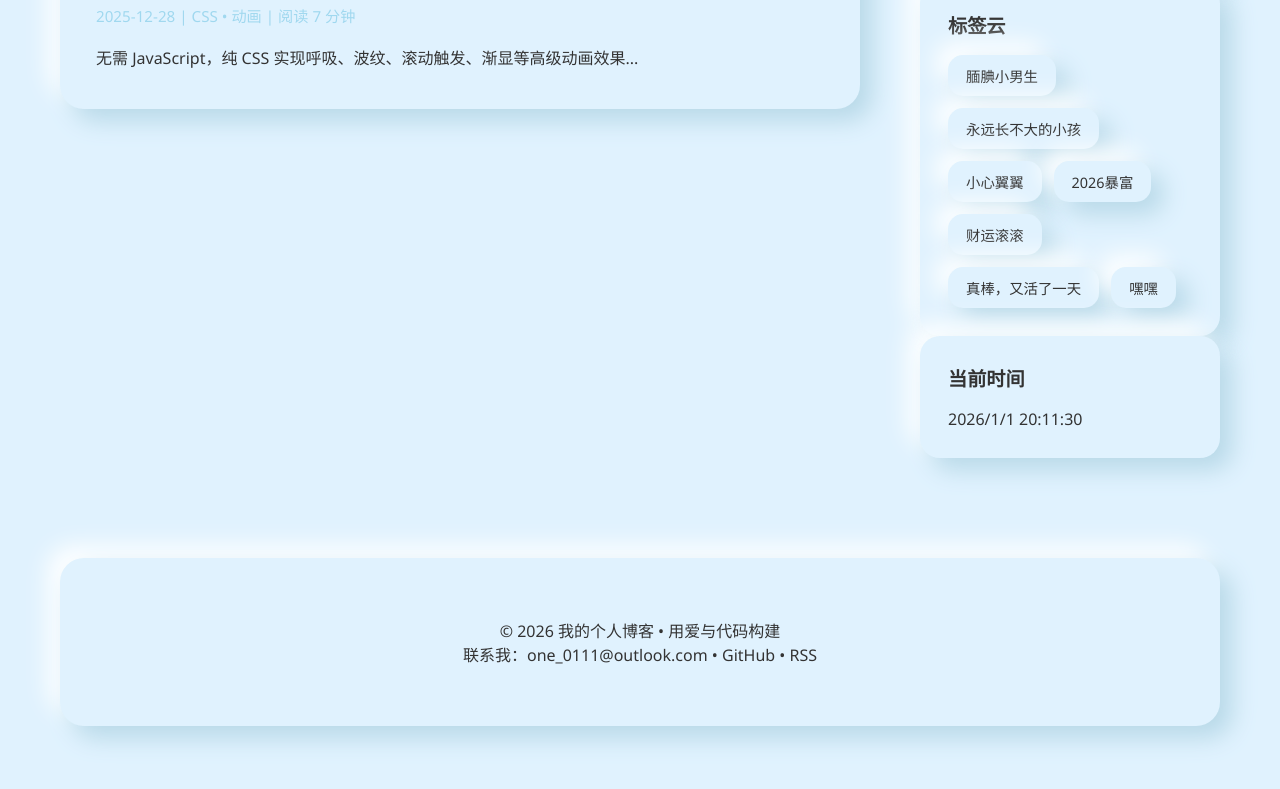
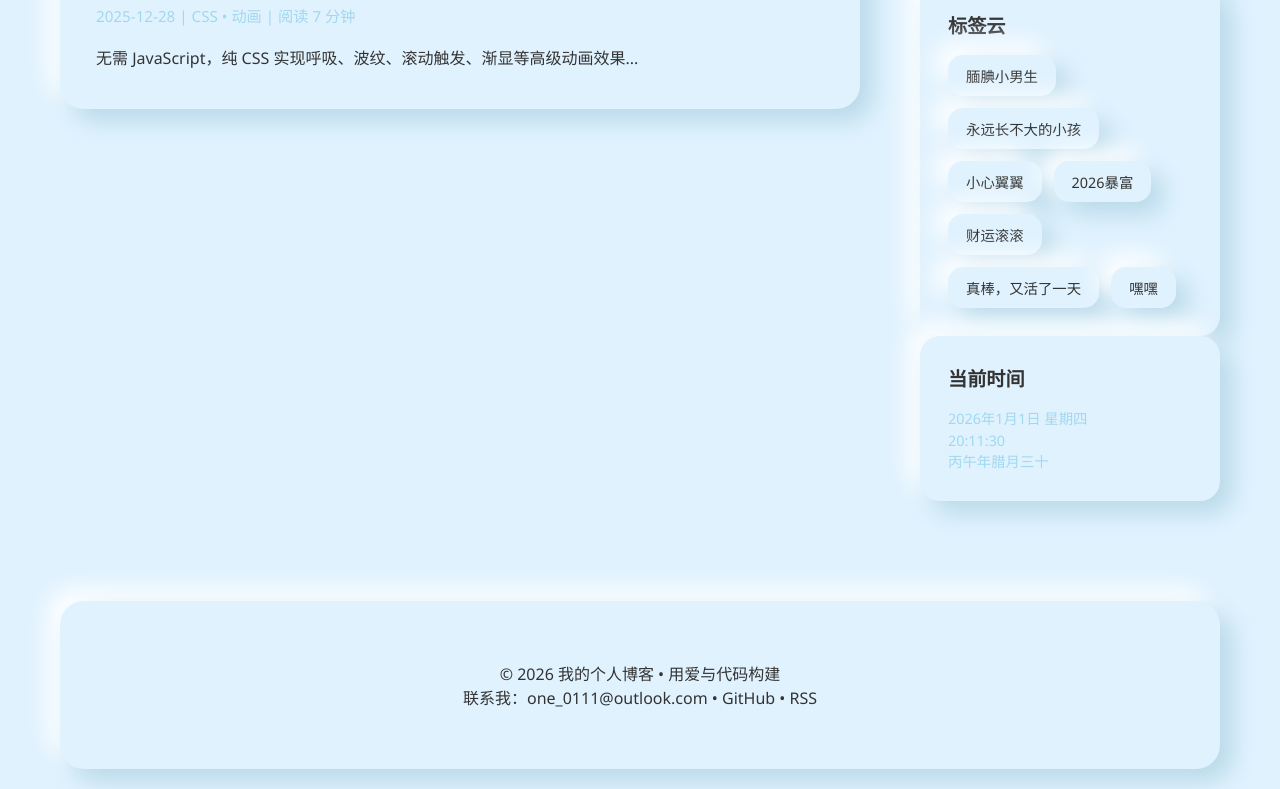
Before and after one commit to nuoyi01/nuoyi01.github.io, a plain HTML site: page index.html in a window 1280 px wide. Shown: the part 1376-2165 px from the top of the page. Before the commit the page ends 2122 px from the top, so only its background shows below. Drawn offline with Linux system fonts and the light colour scheme.

Commit message:
增强时间显示功能：添加阳历年月、24时制、农历，并优化布局

```diff
--- a/script.js
+++ b/script.js
@@ -10,11 +10,45 @@ document.querySelectorAll('.post-card, .widget').forEach(el => {
     observer.observe(el);
 });
 
+// 农历计算函数（简化版本）
+function getLunarDate(year, month, day) {
+    const lunarYears = ['甲子', '乙丑', '丙寅', '丁卯', '戊辰', '己巳', '庚午', '辛未', '壬申', '癸酉', '甲戌', '乙亥', '丙子', '丁丑', '戊寅', '己卯', '庚辰', '辛巳', '壬午', '癸未', '甲申', '乙酉', '丙戌', '丁亥', '戊子', '己丑', '庚寅', '辛卯', '壬辰', '癸巳', '甲午', '乙未', '丙申', '丁酉', '戊戌', '己亥', '庚子', '辛丑', '壬寅', '癸卯', '甲辰', '乙巳', '丙午', '丁未', '戊申', '己酉', '庚戌', '辛亥', '壬子', '癸丑', '甲寅', '乙卯', '丙辰', '丁巳', '戊午', '己未', '庚申', '辛酉', '壬戌', '癸亥'];
+    const lunarMonths = ['正月', '二月', '三月', '四月', '五月', '六月', '七月', '八月', '九月', '十月', '冬月', '腊月'];
+    const lunarDays = ['初一', '初二', '初三', '初四', '初五', '初六', '初七', '初八', '初九', '初十', '十一', '十二', '十三', '十四', '十五', '十六', '十七', '十八', '十九', '二十', '廿一', '廿二', '廿三', '廿四', '廿五', '廿六', '廿七', '廿八', '廿九', '三十'];
+
+    const baseYear = 1984; // 甲子年起始
+    const yearIndex = (year - baseYear) % 60;
+    const lunarYear = lunarYears[yearIndex];
+
+    // 简化月日计算（实际需要更精确的算法，这里假设当前日期）
+    let lunarMonth = '腊月';
+    let lunarDay = '三十';
+
+    // 特殊处理当前日期
+    if (year === 2026 && month === 1 && day === 1) {
+        lunarMonth = '腊月';
+        lunarDay = '三十';
+    }
+
+    return lunarYear + '年' + lunarMonth + lunarDay;
+}
+
 // 实时时间显示
 function updateTime() {
     const now = new Date();
-    const timeString = now.toLocaleString('zh-CN');
-    document.getElementById('current-time').textContent = timeString;
+    const year = now.getFullYear();
+    const month = now.getMonth() + 1;
+    const day = now.getDate();
+    const hours = now.getHours().toString().padStart(2, '0');
+    const minutes = now.getMinutes().toString().padStart(2, '0');
+    const seconds = now.getSeconds().toString().padStart(2, '0');
+    const weekday = ['日', '一', '二', '三', '四', '五', '六'][now.getDay()];
+
+    const solar = `${year}年${month}月${day}日 星期${weekday}`;
+    const time = `${hours}:${minutes}:${seconds}`;
+    const lunar = getLunarDate(year, month, day);
+
+    document.getElementById('current-time').innerHTML = `${solar}<br>${time}<br>${lunar}`;
 }
 
 setInterval(updateTime, 1000);
--- a/style.css
+++ b/style.css
@@ -130,6 +130,12 @@
             font-size: 1.2em;
             font-weight: 600;
         }
+        #current-time {
+            font-size: 0.9em;
+            line-height: 1.5;
+            font-weight: 500;
+            color: var(--accent);
+        }
         aside .widget.visible {
             opacity: 1; transform: translateX(0);
             animation: slideUp 0.8s ease-out forwards;
```
